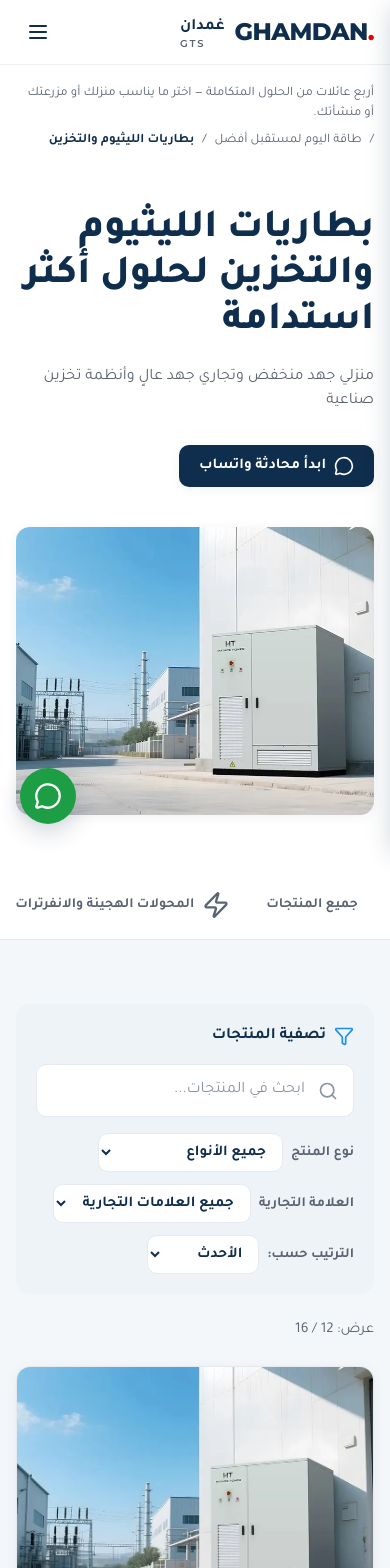
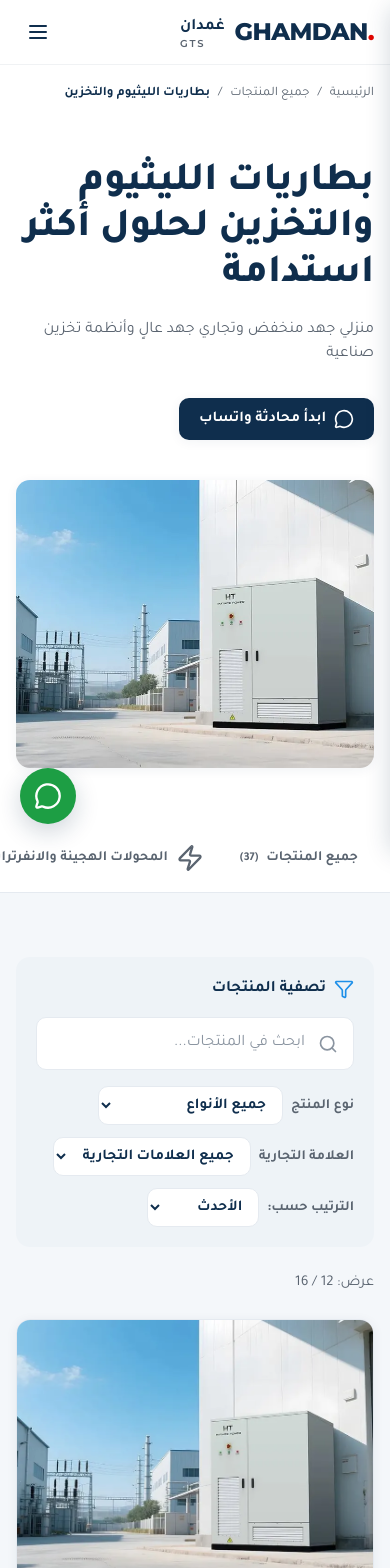
Before and after one commit to ahmedassem123x-web/ghamdan-website, a Next.js app: page /ar/products/category/batteries in a window 390 px wide. Shown: the top 1568 px of the page. Built offline with nearby package versions, Linux system fonts and the light colour scheme.

Commit message:
v15 B1: update src/app/[locale]/products/category/[slug]/page.tsx

```diff
--- a/src/app/[locale]/products/category/[slug]/page.tsx
+++ b/src/app/[locale]/products/category/[slug]/page.tsx
@@ -68,20 +68,25 @@ export default async function CategoryPage({ params }: { params: Promise<{ local
         whatsappVariant="navy-pill"
         waMessage={WA_MESSAGES.category(t(cat.name, l), `https://ghamdan-website.vercel.app/${locale}/products/category/${cat.id}`)[l]}
         crumbs={[
-          { label: t(pages.home.k38, l), href: localizedHref(l, "/") },
-          { label: t(pages.catalog.k1, l), href: localizedHref(l, "/products") },
+          { label: ui("nav.home", l), href: localizedHref(l, "/") },
+          { label: ui("category.allProducts", l), href: localizedHref(l, "/products") },
           { label: t(cat.name, l) },
         ]}
       />
 
-      {/* 8.2 Category tabs */}
+      {/* 8.2 Category tabs (ADR-07, ref 08 pattern): All first, then the 8
+          real categories with published counts. Zero-count tabs stay visible
+          and link to their honest empty-state page. */}
       <div className="border-b border-border bg-surface">
         <div className="wrap flex gap-1 overflow-x-auto py-3">
           <Link
             href={localizedHref(l, "/products")}
-            className="flex shrink-0 items-center gap-2 whitespace-nowrap rounded-full px-4 py-2 text-sm font-bold text-text-muted transition-colors hover:bg-surface-muted hover:text-primary"
+            className="flex shrink-0 items-center gap-2 whitespace-nowrap rounded-full px-4 py-2 text-sm font-bold text-text-muted transition-colors hover:bg-surface-muted hover:text-navy"
           >
             {ui("category.allProducts", l)}
+            <span dir="ltr" className="text-xs font-bold text-text-muted">
+              ({products.filter((p) => p.status === "published").length})
+            </span>
           </Link>
           {categories.map((c) => (
             <Link
@@ -89,11 +94,14 @@ export default async function CategoryPage({ params }: { params: Promise<{ local
               href={localizedHref(l, `/products/category/${c.id}`)}
               aria-current={c.id === cat.id ? "page" : undefined}
               className={`flex shrink-0 items-center gap-2 whitespace-nowrap rounded-full px-4 py-2 text-sm font-bold transition-colors ${
-                c.id === cat.id ? "bg-primary text-white" : "text-text-muted hover:bg-surface-muted hover:text-primary"
+                c.id === cat.id ? "bg-navy text-white" : "text-text-muted hover:bg-surface-muted hover:text-navy"
               }`}
             >
               {categoryIcon(c.icon)}
               {t(c.name, l)}
+              <span dir="ltr" className={`text-xs font-bold ${c.id === cat.id ? "text-white/80" : "text-text-muted"}`}>
+                ({c.publishedCount})
+              </span>
             </Link>
           ))}
         </div>
@@ -108,16 +116,16 @@ export default async function CategoryPage({ params }: { params: Promise<{ local
       {/* 8.6 Related categories */}
       <section className="section bg-surface">
         <div className="wrap">
-          <h2 className="text-h2 font-extrabold text-primary">{ui("related.categories", l)}</h2>
-          <div className="mt-8 grid gap-5 sm:grid-cols-2 lg:grid-cols-4" data-stagger>
+          <h2 className="text-h2 font-semibold text-navy">{ui("related.categories", l)}</h2>
+          <div className="mt-8 grid gap-5 sm:grid-cols-2 lg:grid-cols-4">
             {related.map((r, i) => (
-              <Link key={i} href={localizedHref(l, r.href)} className="group overflow-hidden rounded-card bg-bg shadow-card transition-all duration-200 hover:-translate-y-1 hover:shadow-card-hover">
+              <Link key={i} href={localizedHref(l, r.href)} className="group overflow-hidden rounded-card bg-background shadow-card transition-all duration-200 hover:-translate-y-1 hover:shadow-card-hover">
                 <div className="overflow-hidden">
                   <img src={webp(r.image)} alt={t(r.title, l)} loading="lazy" className="aspect-[16/10] w-full object-cover transition-transform duration-300 group-hover:scale-105" />
                 </div>
                 <div className="flex items-center justify-between gap-2 p-5">
-                  <h3 className="text-h4 font-extrabold text-primary">{t(r.title, l)}</h3>
-                  <ArrowLeft className="size-5 shrink-0 text-accent transition-transform duration-200 group-hover:-translate-x-1 rtl:rotate-0 ltr:rotate-180" aria-hidden="true" />
+                  <h3 className="text-h4 font-semibold text-navy">{t(r.title, l)}</h3>
+                  <ArrowLeft className="size-5 shrink-0 text-primary-hover transition-transform duration-200 group-hover:-translate-x-1 rtl:rotate-0 ltr:rotate-180" aria-hidden="true" />
                 </div>
               </Link>
             ))}
```
